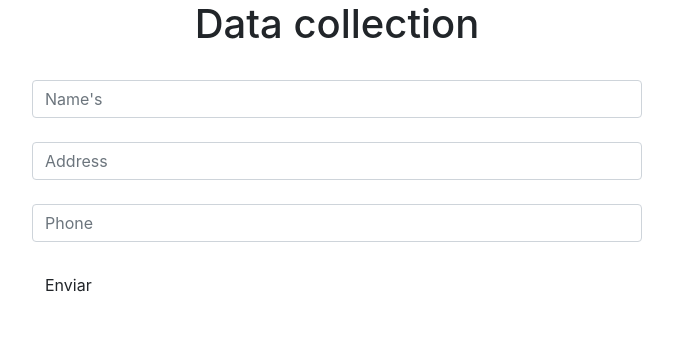
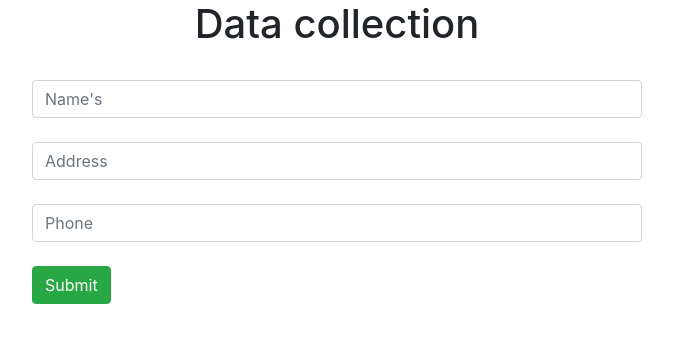
Before and after one commit to devcrack/django-simple-project, a Django app: page / in a window 1280 px wide. Shown: the top 343 px of the page, without its empty margins (303-976 px from the left). Run offline with Django 3.2, Linux system fonts and the light colour scheme; some libraries are stand-ins or nearby versions.

Commit message:
Link vuejs instance with our first page

```diff
--- a/templates/page-1.html
+++ b/templates/page-1.html
@@ -4,6 +4,7 @@
 {% block custom_javascript %}
     <script src="https://cdn.jsdelivr.net/npm/vue@2"></script>
     <script src="https://cdn.jsdelivr.net/npm/axios/dist/axios.min.js"></script>
+    <script src="{% static "custom/simple_js.js" %}"></script>
 {% endblock custom_javascript %}
 
 {% block content %}
@@ -14,7 +15,8 @@
                 <div class="row pt-4">
                     <div class="col w-100 mx-auto text-center">
                         <input type="text" name="names" required placeholder="Name's"
-                               id="id_name" class="form-control"/>
+                               id="id_name" class="form-control"
+                               v-model="names"/>
                     </div>
                 </div>
                 <div class="row pt-4">
@@ -31,10 +33,15 @@
                 </div>
                 <div class="row pt-4">
                     <div class="col">
-                        <input type="submit" class="btn btn-login"
-                               value="Enviar"
-                               data-form="loginform"/>
-                        <br/>
+                        <button type="button"
+                                class="btn btn-success align-middle"
+                                v-on:click="save">
+                            Submit
+                        </button>
+                        {#                        <input type="submit" class="btn"#}
+                        {#                               value="Enviar"#}
+                        {#                               data-form="loginform"/>#}
+                        {#                        <br/>#}
                     </div>
                 </div>
             </form>
```
